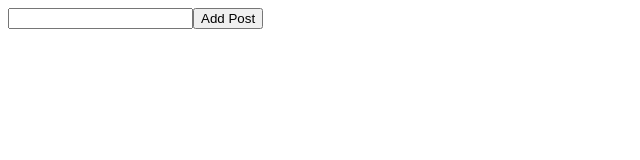
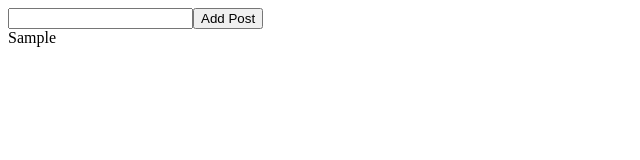
Before and after one commit to ryutaudo/wired, a React app: page / in a window 1280 px wide. Both pictures are taken after typing "Sample" into the empty fields and a click on the button "Add Post". Shown: the top 160 px of the page, without its empty margins (0-640 px from the left). Built offline with nearby package versions, Linux system fonts and the light colour scheme.

Commit message:
add post list

```diff
--- a/src/components/App/Body/index.jsx
+++ b/src/components/App/Body/index.jsx
@@ -16,6 +16,9 @@
       >
         Add Post
       </button>
+      {list.map(item => (
+        <div>{item}</div>
+      ))}
     </div>
   );
 };
```
